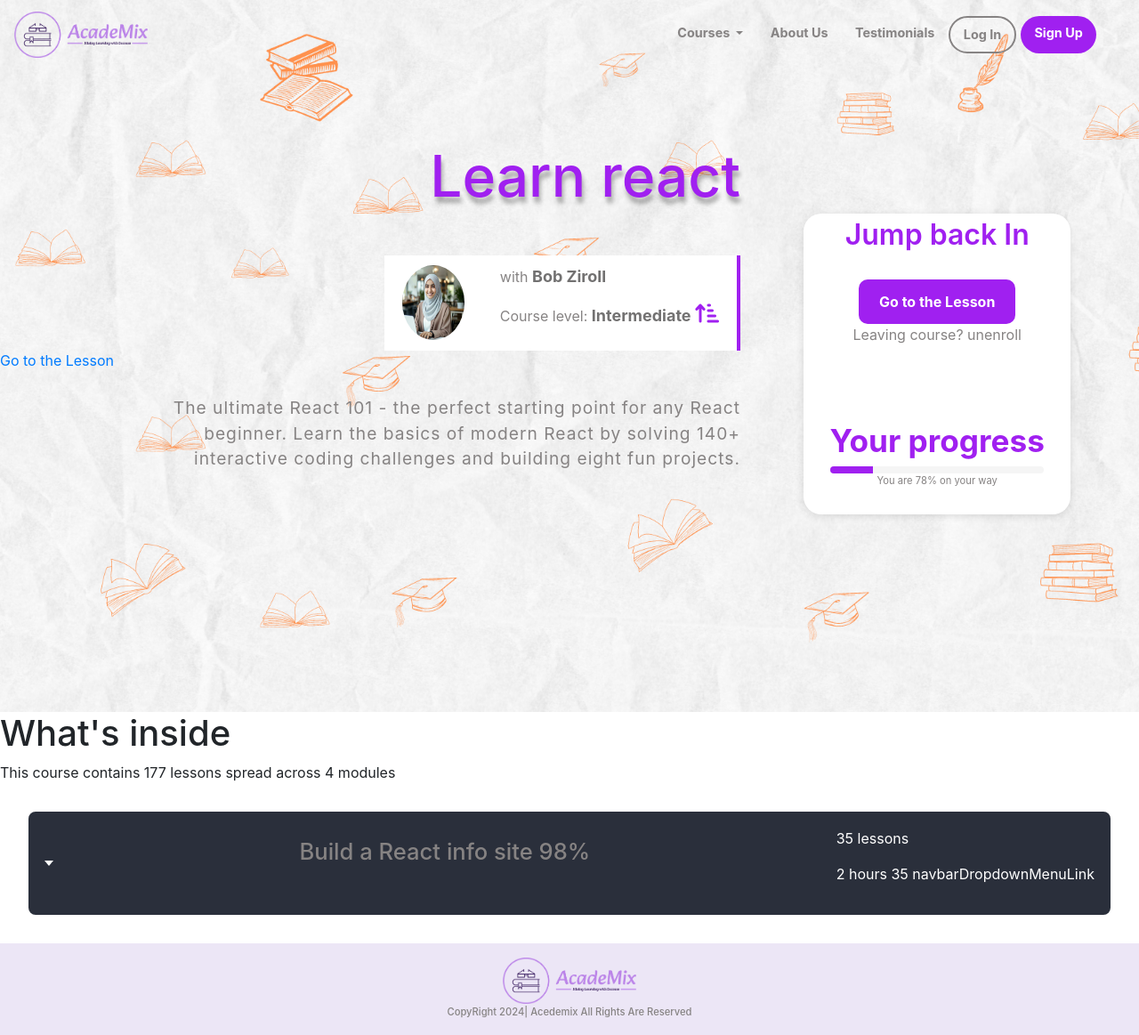
After one commit to zainabJINARI/academixphp2, a Symfony app: template templates/course/course_details.html.twig in a window 1280 px wide. The commit adds this page. Shown: the whole page at 89% size. Run offline with Twig, Linux system fonts and the light colour scheme; the template is opened without the code that fills it, so the values that code supplies are empty; some libraries are stand-ins or nearby versions.

Commit message:
course_details

```diff
--- a/public/css/courses.css
+++ b/public/css/courses.css
@@ -158,3 +158,260 @@
     padding: 0.5em 1em 0;
     color: #2D2D2D;
 }
+
+
+/* Details Course */
+
+header {
+    position: fixed;
+    top: 0%;
+    width: 100%;
+    z-index: 4;
+}
+.white-header {
+   background-color: rgba(255, 255, 255, 0.9);
+   z-index: 1;
+}
+
+.header-course-section {
+    position: relative ;
+    display: flex;
+    align-items: center;
+    padding-top: 10px;
+    height: 100vh;
+    background-image: url('../images/backC.png');
+    background-size: cover;
+    background-repeat: no-repeat;
+}
+
+.header-course-section .right-container {
+    max-width: 700px;
+    position: absolute;
+    top: 20%;
+    right: 35%;
+    width:70% ;
+}
+.header-course-section  .right-container h1 {
+    font-size: 4em;
+    color: #A020F0;
+    margin-bottom: 50px;
+    text-shadow: 2px 7px 5px rgba(0,0,0,0.3),
+    0px -4px 10px rgba(255,255,255,0.3);
+    margin-right: auto;
+    text-align: end;
+}
+
+.header-course-section  .course-info-container {
+    background-color: white;
+    width: 400px;
+    display: flex;
+    justify-content:space-around ;
+    align-items : center ;
+    border-right: 4px solid #A020F0;
+    margin-left: auto;
+    padding: 10px 0px;
+    margin-bottom: 50px;
+}
+
+.header-course-section  .course-info-container  img {
+    border-radius: 50%;
+}
+
+.header-course-section .course-info p{
+    color: #868383;
+}
+.header-course-section .course-info p > span  {
+    color: #727171;
+    font-weight: bold;
+    font-size: large;
+}
+.header-course-section p > i {
+    color: #A020F0;
+    font-size: 1.5em;
+}
+
+.header-course-section .right-container> p{
+    width: 100%;
+    color: #868383;
+    font-size: 1em;
+    text-align: end;
+    letter-spacing: 1px;
+    margin-top: 15px;
+    font-size: 1.2em;
+}
+
+.left-card {
+    display: flex;
+    flex-direction: column;
+    text-align: center;
+    position: fixed;
+    top: 30%;
+    right: 6%;
+    width: 300px;
+    box-shadow: rgba(99, 99, 99, 0.2) 0px 2px 8px 0px;
+    border-radius: 20px;
+    background-color: white;
+}
+.left-card > p:first-child {
+    font-size: 2em;
+    font-weight: 600;
+    color: #A020F0;
+}
+
+.left-card > a {
+     text-decoration: none;
+     background-color: #A020F0;
+     margin: 10px auto 0 auto;
+     padding: 13px 23px;
+     border-radius: 10px;
+     color: white;
+     font-weight: bold;
+}
+
+.left-card > a:hover {
+    padding: 14px 24px;
+    box-shadow: rgba(0, 0, 0, 0.1) -4px 9px 25px -6px;
+}
+.left-card > p {
+    color: #868383;
+}
+.left-card > p > span:hover {
+    color: #A020F0;
+    text-decoration: underline;
+}
+
+.left-card  h2 {
+    color: #A020F0;
+    font-size: 2.2em;
+    margin-bottom: 7px;
+}
+
+.left-card .progress-container {
+    width: 80%;
+    margin: 0 auto;
+    border-radius: 20px;
+    background-color: #f5F5F5;
+}
+
+.left-card .progress-container .progress {
+    height:8px;
+    width:20%;
+    background-color: #A020F0;
+    border-radius: 20px 0 0 20px;
+}
+
+.left-card > p:last-child {
+    font-size: 0.7em;
+    margin-bottom: 30px;
+}
+
+/* Modules  */
+.dropdown-modules {
+    min-width: 15em;
+    position: relative;
+    margin: 2em;
+}
+.dropdown-modules * {
+    box-sizing: border-box ;
+}
+
+.select-module {
+    background-color: #2a2f3b;
+    color: #fff;
+    display: flex;
+    justify-content: space-between;
+    align-items: center;
+    border: 2px #2a2f3b solid;
+    border-radius:  0.5em;
+    padding: 1em;
+    cursor: pointer;
+}
+.select-clicked {
+    border:  2px #26489a solid ;
+    box-shadow:  0 0 0.8em #26489a;
+}
+.select-module:hover {
+    background-color: #323741;
+}
+
+.caret {
+    width: 0;
+    height: 0;
+    border-left: 5px solid transparent;
+    border-right:  5px solid transparent;
+    border-top: 6px solid #fff;
+    transition: 0.3s;
+}
+
+.caret-rotate {
+    transform: rotate(180deg);
+}
+
+.menu-modules {
+    list-style: none;
+    padding: 0.2em 0.5em;
+    background: #323741;
+    border: 1px #363a43 solid;
+    box-shadow: 0 0.5em 1em rgba(0,0,0,0.2);
+    border-radius: 0.5em;
+    color: #9fa5b5;
+    position: absolute;
+    top: 3em;
+    left: 50%;
+    width: 100%;
+    transform: translate(-50%);
+    opacity: 0;
+    display: none;
+    transition: 0.2s;
+    z-index: 1;
+
+}
+
+.menu li {
+     padding: 0.7em 0.5em ;
+     margin: 0.3em 0;
+     border-radius: 0.5em;
+     cursor: pointer;
+}
+.menu li:hover {
+    background:  #2a2d35;
+}
+.active {
+    background: #23242a;
+}
+.menu-open {
+    display: block;
+    opacity: 1;
+}
+
+
+@media (max-width:879px) {
+    .header-course-section  {
+        flex-direction: column;
+    }
+
+    .header-course-section .right-container {
+        width: 100%;
+        right: 0%;
+        margin-right: 5%;
+    }
+
+    .header-course-section .left-card  {
+        display: none;
+    }
+
+    .header-course-section .go-to-lesson-btn {
+        text-decoration: none;
+        position: fixed;
+        bottom: 0%;
+        right: 5%;
+        background-color: #A020F0;
+        margin: 10px auto 0 auto;
+        padding: 13px 26px;
+        border-radius: 10px;
+        color: white;
+        font-weight: bold;
+        display: block;
+    }
+
+}
--- a/src/Controller/UserController.php
+++ b/src/Controller/UserController.php
@@ -59,11 +59,13 @@ class UserController extends AbstractController
                      throw new BadCredentialsException('Mot de passe incorrect');
             }
             return new RedirectResponse($this->generateUrl('all_courses'));
-             // return $this->redirectToRoute('dashboard');
          }
 
          return $this->render('user/login.html.twig', [
              'controller_name' => 'UserController',
          ]);
+
     }
 }
+
+?>
--- a/templates/base.html.twig
+++ b/templates/base.html.twig
@@ -26,7 +26,7 @@
     {% endblock %}
     <body>
         {% block header %}
-        <header>
+        <header class="header">
             <nav class="navbar navbar-expand-lg navbar-light">
                 <a class="navbar-brand d-flex flex-row align-items-center" href="{{ path('app_home') }}">
                     <img src="{{ asset('images/logo.png') }}" alt="GuildsPro Logo" width="150px">
--- /dev/null
+++ b/templates/course/course_details.html.twig
@@ -0,0 +1,76 @@
+{% extends 'base.html.twig' %}
+
+{% block title %}Hello CourseDetailController!{% endblock %}
+
+{% block body %}
+    <section class="header-course-section">
+       <div class="right-container">
+         <h1>Learn react</h1>
+            <div class="course-info-container">
+                <img src="{{ asset('/images/image1.png') }}" width="70px">
+                <div class="course-info">
+                    <p>with <span>Bob Ziroll</span></p>
+                    <p>Course level: <span>Intermediate</span> <i class="fa-solid fa-arrow-up-short-wide"></i></p>
+                </div>
+           </div>
+           <p>The ultimate React 101 - the perfect starting point for any React beginner.
+               Learn the basics of modern React by solving 140+ interactive coding
+               challenges and building eight fun projects.</p>
+        </div>
+
+        <a href="#" class="go-to-lesson-btn">Go to the Lesson</a>
+
+        <div class="left-card">
+            <p>Jump back In</p>
+            <a href="#">Go to the Lesson</a>
+            <p>Leaving course? <span>unenroll</span></p>
+            <h2>Your progress</h2>
+            <div class="progress-container">
+                <div class="progress"></div>
+            </div>
+            <p>You are <span>78%</span> on your way</p>
+        </div>
+
+    </section>
+    <section class="modules-section">
+       <div class="right-container">
+         <h1>What's inside</h1>
+       <p>This course contains <span>177</span> lessons spread across <span>4</span> modules</p>
+        <div class="dropdown-modules">
+            <div class="select-module">
+                <div class="caret">
+                </div>
+                <h3 class="selected-lesson">Build a React info site <span>98%</span></h3>
+                <div class="module-infos">
+                   <p><span>35</span> lessons</p>
+                   <p><span>2</span> hours <span>35</span> navbarDropdownMenuLink </p>
+                </div>
+            </div>
+
+            <ul class="menu-modules">
+                <li class="lesson">
+                   <i class="fa-solid fa-circle-play"></i>
+                   <h4>Introduction to React</h4>
+                </li>
+
+            </ul>
+        </div>
+       </div>
+
+    </section>
+    <script src="https://code.jquery.com/jquery-3.7.1.js"></script>
+    <script>
+         $(window).scroll(function () {
+             if($(window).scrollTop()) {
+                 $('.header').addClass("white-header");
+             } else {
+                 $('.header').removeClass("white-header");
+             }
+         });
+    </script>
+
+    <script src=href="{{ asset('js/courses.js') }}"></script>
+
+</html>
+
+{% endblock %}
```
Also changed, not shown: public/js/courses.js (added, +31 -0 lines), src/Controller/CourseController.php (+8 -0 lines).
